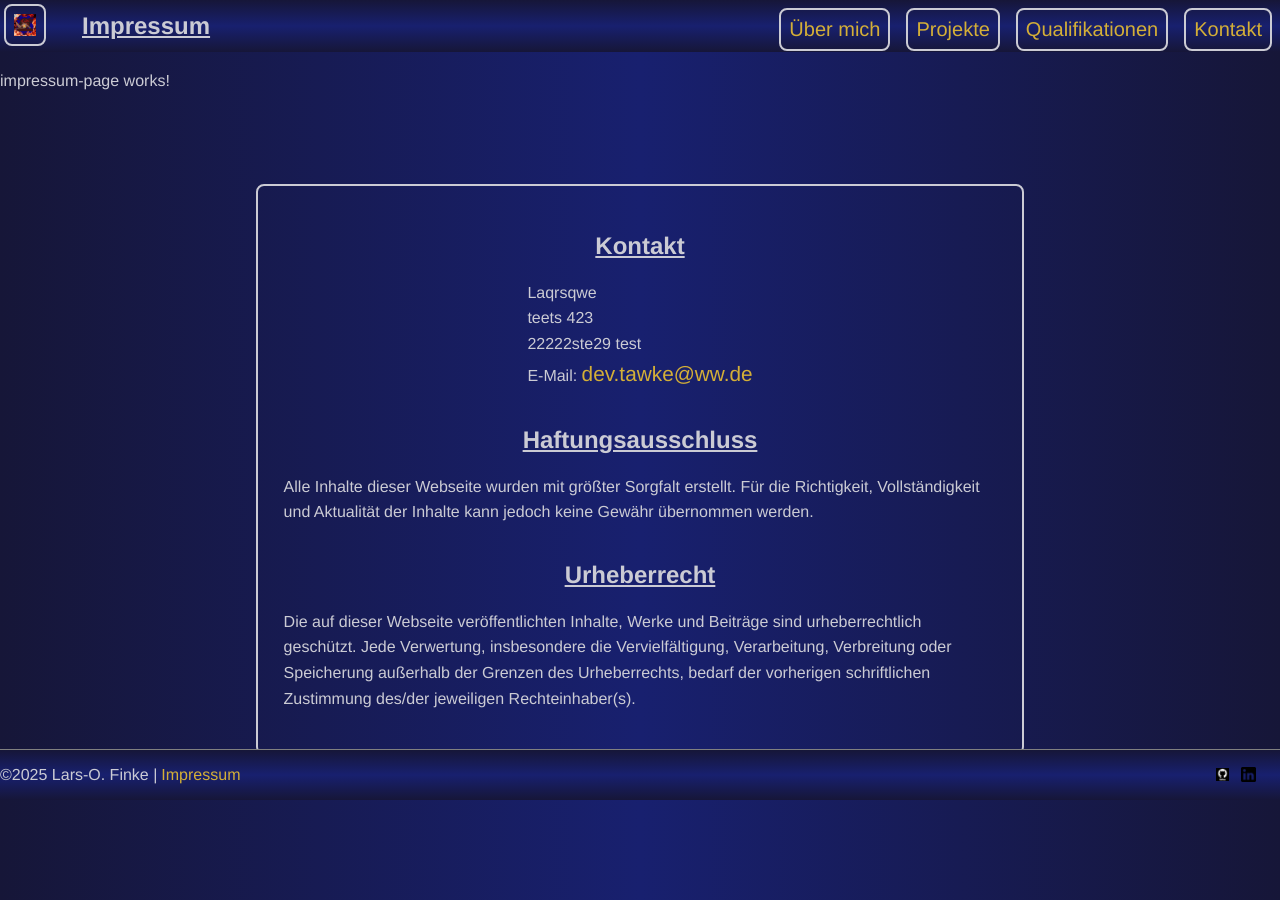
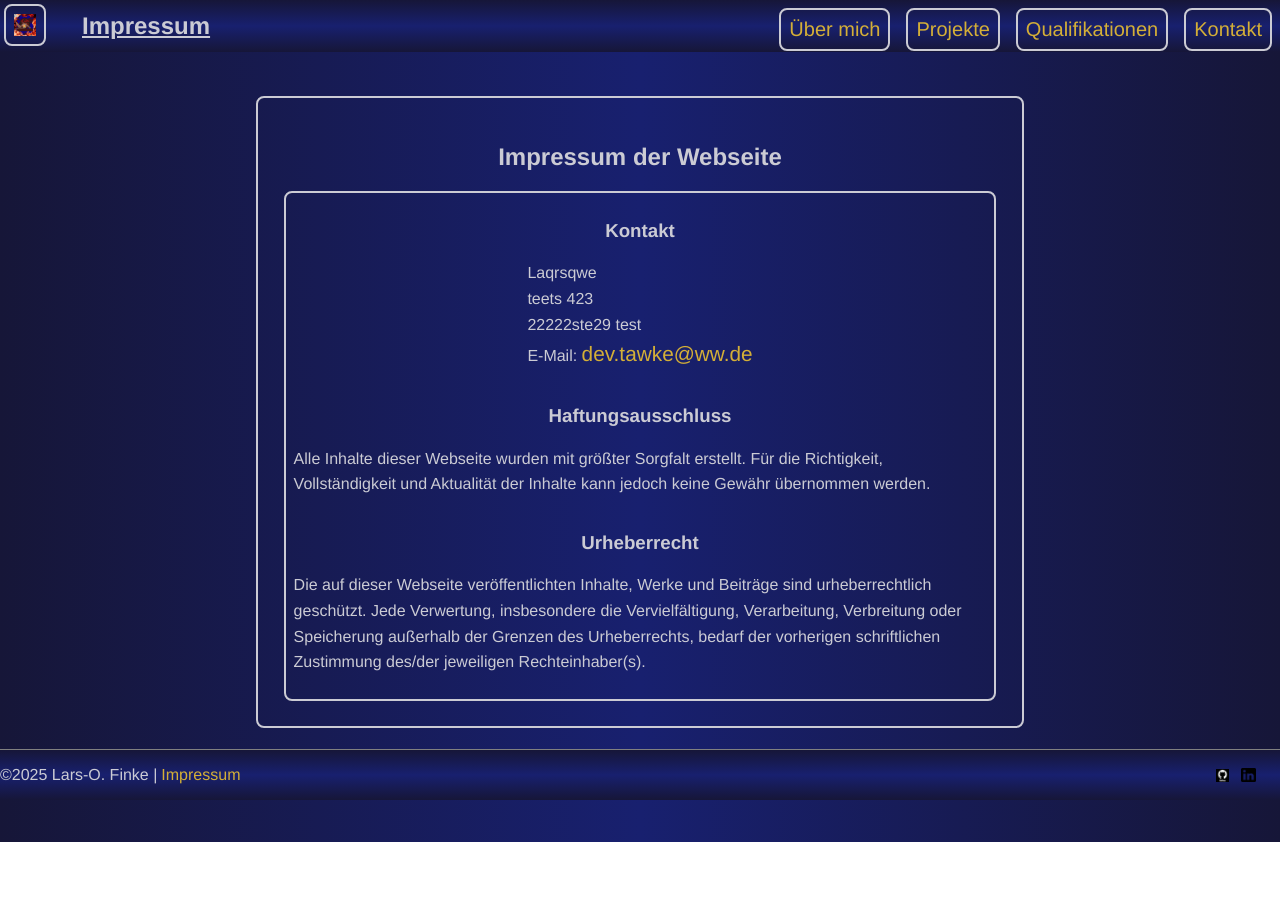
Before and after one commit to LarsOFinke/MyPortfolio, an Angular app in the folder frontend/: page /impressum in a window 1280 px wide. After the commit the page ends 842 px from the top, so only its background shows below. Built offline with nearby package versions, Linux system fonts and the light colour scheme.

Commit message:
Refactored the impressum-page and more css

```diff
--- a/frontend/src/app/components/about-me-page/about-me-page.component.html
+++ b/frontend/src/app/components/about-me-page/about-me-page.component.html
@@ -1,6 +1,6 @@
 <div class="centered">
   <div class="custom-wrapper centered bordered">
-    <h1>Wer bin ich und was kann ich Ihnen bieten?</h1>
+    <h2>Wer bin ich und was kann ich Ihnen bieten?</h2>
 
     <div class="bordered">
       <br />
--- a/frontend/src/app/components/impressum-page/impressum-page.component.css
+++ b/frontend/src/app/components/impressum-page/impressum-page.component.css
@@ -1,7 +1,3 @@
-h2 {
-  text-decoration: underline;
-}
-
 p {
   line-height: 1.6;
 }
--- a/frontend/src/app/components/impressum-page/impressum-page.component.html
+++ b/frontend/src/app/components/impressum-page/impressum-page.component.html
@@ -1,22 +1,24 @@
-<p>impressum-page works!</p>
 <div class="centered vh-90">
-    <div class="custom-wrapper centered bordered">
+  <div class="custom-wrapper centered bordered">
+    <h2>Impressum der Webseite</h2>
+
+    <div class="centered bordered">
       <section>
-        <h2>Kontakt</h2>
+        <h3>Kontakt</h3>
         <p [innerHTML]="contactInformation"></p>
       </section>
 
       <section>
-        <h2>Haftungsausschluss</h2>
+        <h3>Haftungsausschluss</h3>
         <p>
           Alle Inhalte dieser Webseite wurden mit größter Sorgfalt erstellt. Für
-          die Richtigkeit, Vollständigkeit und Aktualität der Inhalte kann jedoch
-          keine Gewähr übernommen werden.
+          die Richtigkeit, Vollständigkeit und Aktualität der Inhalte kann
+          jedoch keine Gewähr übernommen werden.
         </p>
       </section>
 
       <section>
-        <h2>Urheberrecht</h2>
+        <h3>Urheberrecht</h3>
         <p>
           Die auf dieser Webseite veröffentlichten Inhalte, Werke und Beiträge
           sind urheberrechtlich geschützt. Jede Verwertung, insbesondere die
@@ -27,3 +29,4 @@
       </section>
     </div>
   </div>
+</div>
```
